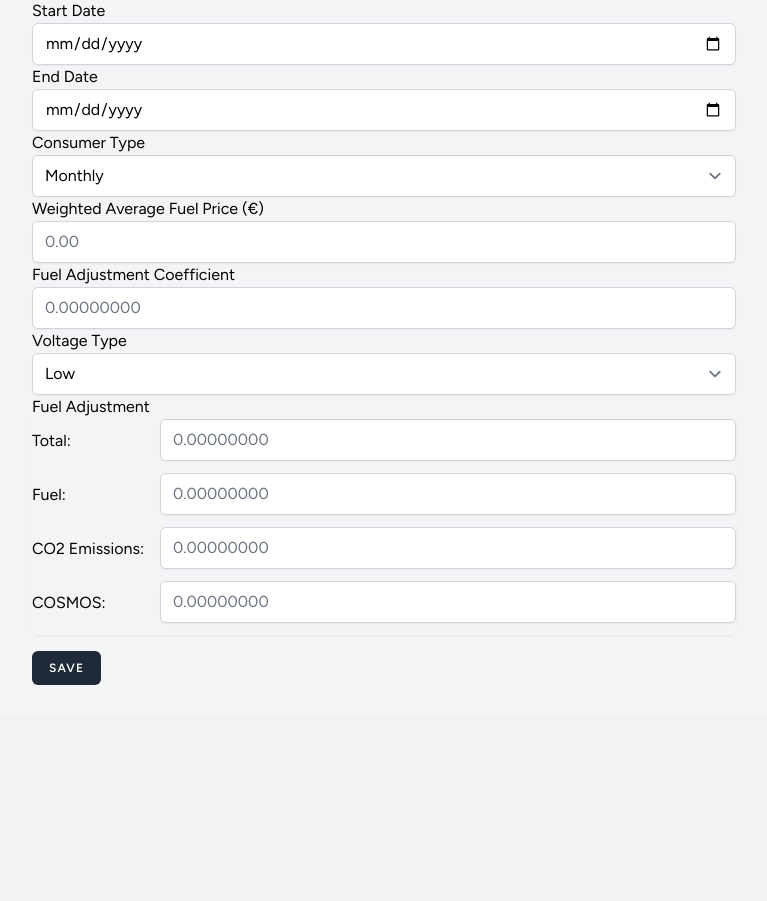
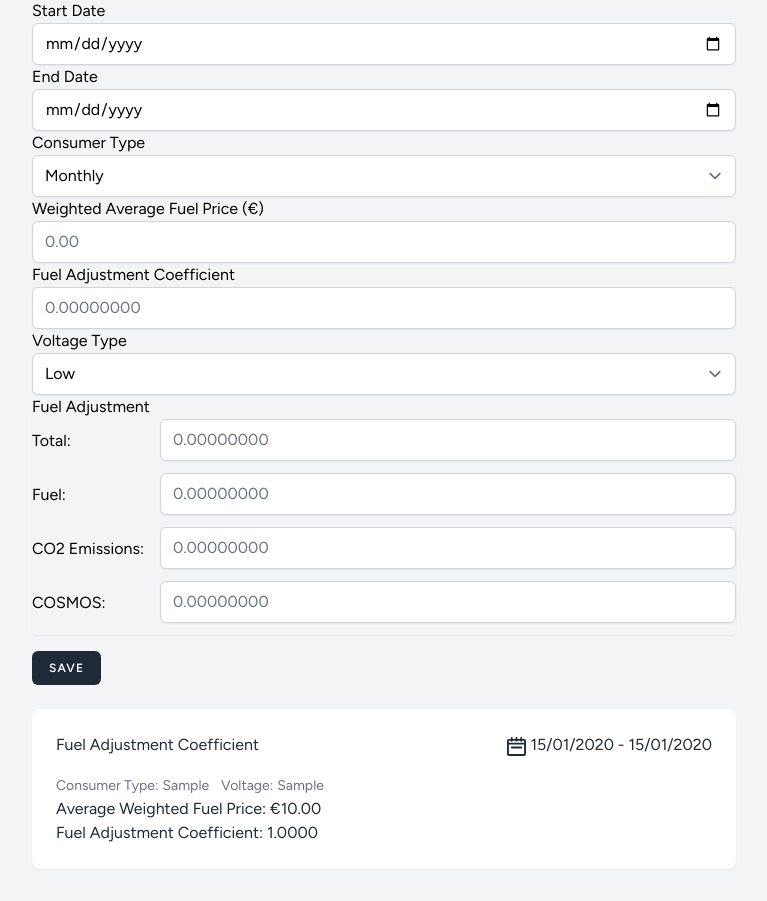
Before and after one commit to gregcy/eacprice, a Laravel app: page /adjustments in a window 1280 px wide. Shown: the part 98-999 px from the top of the page, without its empty margins (256-1023 px from the left). Before the commit the page ends 783 px from the top, so only its background shows below. Run offline with Laravel 10, Linux system fonts and the light colour scheme; a user stored in the database is signed in; tables that the repository leaves empty hold one stand-in row (values such as "Sample post"); style sheets or scripts are compiled from the project's sources.

Commit message:
Working on display of Adjustments

```diff
--- a/app/Http/Controllers/FuelPriceAdjustmentController.php
+++ b/app/Http/Controllers/FuelPriceAdjustmentController.php
@@ -14,7 +14,12 @@ class FuelPriceAdjustmentController extends Controller
      */
     public function index():View
     {
-        return view('fuel-price-adjustment.index');
+        return view(
+            'fuel-price-adjustment.index',
+            [
+                'fuelAdjustments' => FuelPriceAdjustment::with('user')->latest()->paginate(10),
+            ]
+        );
     }
 
     /**
@@ -32,10 +37,18 @@ class FuelPriceAdjustmentController extends Controller
     {
         $validated = $request->validate(
             [
-                'voltage-type' => 'required',
+                'start_date' => 'required|date',
+                'end_date' => 'required|date|after:start-date',
+                'consumer_type' => 'required',
+                'weighted_average_fuel_price' => 'required|numeric',
+                'fuel_adjustment_coefficient' => 'required|numeric',
+                'voltage_type' => 'required',
+                'total' => 'required|numeric',
+                'fuel' => 'required|numeric',
+                'co2_emissions' => 'required|numeric',
+                'cosmos' => 'required|numeric',
             ]
         );
-
         $request->user()->fuelPriceAdjustments()->create($validated);
         return redirect('/adjustments');
     }
--- a/app/Models/FuelPriceAdjustment.php
+++ b/app/Models/FuelPriceAdjustment.php
@@ -4,8 +4,27 @@ namespace App\Models;
 
 use Illuminate\Database\Eloquent\Factories\HasFactory;
 use Illuminate\Database\Eloquent\Model;
+use Illuminate\Database\Eloquent\Relations\BelongsTo;
 
 class FuelPriceAdjustment extends Model
 {
     use HasFactory;
+
+    protected $fillable = [
+        'start_date',
+        'end_date',
+        'consumer_type',
+        'weighted_average_fuel_price',
+        'fuel_adjustment_coefficient',
+        'voltage_type',
+        'total',
+        'fuel',
+        'co2_emissions',
+        'cosmos',
+    ];
+
+    public function user(): BelongsTo
+    {
+        return $this->belongsTo(User::class);
+    }
 }
--- a/resources/views/fuel-price-adjustment/index.blade.php
+++ b/resources/views/fuel-price-adjustment/index.blade.php
@@ -2,43 +2,41 @@
     <div class="max-w-3xl mx-auto p-4 sm:p-6 lg:p-8">
         <form method="POST" action="{{ route('adjustments.store') }}">
             @csrf
-            <label for="start-date">{{ __('Start Date') }}</label>
+            <label for="start_date">{{ __('Start Date') }}</label>
             <input type="date"
-                name="start-date"
+                name="start_date"
                 class="block w-full border-gray-300 focus:border-indigo-300 focus:ring focus:ring-indigo-200 focus:ring-opacity-50 rounded-md shadow-sm"
             />
-            <label for="end-date">{{ __('End Date') }}</label>
+            <label for="end_date">{{ __('End Date') }}</label>
             <input type="date"
-                name="end-date"
+                name="end_date"
                 class="block w-full border-gray-300 focus:border-indigo-300 focus:ring focus:ring-indigo-200 focus:ring-opacity-50 rounded-md shadow-sm"
             />
-            <label for="consumer-type">{{ __('Consumer Type') }}</label>
-            <select name="consumer-type"
-                class="block w-full border-gray-300 focus:border-indigo-300 focus:ring focus:ring-indigo-200 focus:ring-opacity-50 rounded-md shadow-sm"
-            >
+            <label for="consumer_type">{{ __('Consumer Type') }}</label>
+            <select name="consumer_type"class="block w-full border-gray-300 focus:border-indigo-300 focus:ring focus:ring-indigo-200 focus:ring-opacity-50 rounded-md shadow-sm">
                 <option value="monthly">{{ __('Monthly') }}</option>
-                <option value="bi-monthly">{{ __('Bi-Monthly') }}</option>
+                <option value="bi_monthly">{{ __('Bi-Monthly') }}</option>
             </select>
-            <label for="weighted-average-fuel-price">{{ __('Weighted Average Fuel Price  (€)') }}</label>
+            <label for="weighted_average_fuel_price">{{ __('Weighted Average Fuel Price  (€)') }}</label>
             <input type="number"
-                name="weighted-average-fuel-price"
+                name="weighted_average_fuel_price"
                 step="0.01"
                 min="0"
                 placeholder="0.00"
                 class="block w-full border-gray-300 focus:border-indigo-300 focus:ring focus:ring-indigo-200 focus:ring-opacity-50 rounded-md shadow-sm"
                 >
-            <label for="Fuel Adjustment Coefficient">{{ __('Fuel Adjustment Coefficient') }}</label>
+            <label for="fuel_adjustment_coefficient">{{ __('Fuel Adjustment Coefficient') }}</label>
             <input type="number"
-                name="Fuel Adjustment Coefficient"
+                name="fuel_adjustment_coefficient"
                 step = "0.00000001"
                 min="0"
                 placeholder="0.00000000"
                 class="block w-full border-gray-300 focus:border-indigo-300 focus:ring focus:ring-indigo-200 focus:ring-opacity-50 rounded-md shadow-sm"
                 >
-            <label for="voltage-type">{{ __('Voltage Type') }}</label>
-            <select name="voltage-type"
+            <label for="voltage_type">{{ __('Voltage Type') }}</label>
+            <select name="voltage_type"
                 class="block w-full border-gray-300 focus:border-indigo-300 focus:ring focus:ring-indigo-200 focus:ring-opacity-50 rounded-md shadow-sm"
-            >
+                >
                 <option value="low">{{ __('Low') }}</option>
                 <option value="medium">{{ __('Medium') }}</option>
                 <option value="high">{{ __('High') }}</option>
@@ -54,7 +52,7 @@
                         min="0"
                         placeholder="0.00000000"
                         class="inline-block grow border-gray-300 focus:border-indigo-300 focus:ring focus:ring-indigo-200 focus:ring-opacity-50 rounded-md shadow-sm"
-                        >
+                        />
                 </div>
                 <div class="flex w-full pb-3">
                     <label for="fuel" class="inline w-32 align-middle pt-2.5 pr-2.5">{{ __('Fuel:') }}</label>
@@ -64,17 +62,17 @@
                         min="0"
                         placeholder="0.00000000"
                         class="inline-block grow border-gray-300 focus:border-indigo-300 focus:ring focus:ring-indigo-200 focus:ring-opacity-50 rounded-md shadow-sm"
-                        >
+                        />
                 </div>
                 <div class="flex w-full pb-3">
-                    <label for="co2-emissions" class="inline w-32 align-middle pt-2.5 pr-2.5">{{ __('CO2 Emissions:') }}</label>
+                    <label for="co2_emissions" class="inline w-32 align-middle pt-2.5 pr-2.5">{{ __('CO2 Emissions:') }}</label>
                     <input type="number"
-                        name="co2-emissions"
+                        name="co2_emissions"
                         step="0.00000001"
                         min="0"
                         placeholder="0.00000000"
                         class="inline-block grow border-gray-300 focus:border-indigo-300 focus:ring focus:ring-indigo-200 focus:ring-opacity-50 rounded-md shadow-sm"
-                        >
+                        />
                 </div>
                 <div class="flex w-full pb-3">
                     <label for="cosmos" class="inline w-32 align-middle pt-2.5 pr-2.5">{{ __('COSMOS:') }}</label>
@@ -84,11 +82,60 @@
                         min="0"
                         placeholder="0.00000000"
                         class="inline-block grow border-gray-300 focus:border-indigo-300 focus:ring focus:ring-indigo-200 focus:ring-opacity-50 rounded-md shadow-sm"
-                        >
+                        />
                 </div>
             </fieldset>
-            <x-input-error :messages="$errors->get('message')" class="mt-2" />
+            @if ($errors->any())
+                <div class="block p-2 text-red-800 bg-opacity-30 bg-red-300 w-full border-red-500 focus:border-red-700 focus:ring focus:ring-red-300 focus:ring-opacity-50 rounded-md shadow-sm">
+                    <ul>
+                        @foreach ($errors->all() as $error)
+                            <li>{{ $error }}</li>
+                        @endforeach
+                    </ul>
+                </div>
+            @endif
             <x-primary-button class="mt-4">{{ __('Save') }}</x-primary-button>
         </form>
+        <div class="mt-6 bg-white shadow-sm rounded-lg divide-y">
+            @foreach ($fuelAdjustments as $fuelAdjustment)
+                <div class="p-6 flex space-x-2">
+                    <div class="flex-1">
+                        <div class="pb-4 flex justify-between items-center">
+                            <div>
+                                <span class="text-gray-800"> {{__('Fuel Adjustment Coefficient') }}</span>
+                            </div>
+                            <div>
+                                <svg class="inline w-[19px] h-[19px] text-gray-800 dark:text-white" aria-hidden="true" xmlns="http://www.w3.org/2000/svg" fill="none" viewBox="0 0 20 20">
+                                    <path stroke="currentColor" stroke-linecap="round" stroke-linejoin="round" stroke-width="2" d="M5 1v3m5-3v3m5-3v3M1 7h18M5 11h10M2 3h16a1 1 0 0 1 1 1v14a1 1 0 0 1-1 1H2a1 1 0 0 1-1-1V4a1 1 0 0 1 1-1Z"/>
+                                </svg>
+                                <span class="inline text-gray-800">{{ date('d/m/Y', strtotime($fuelAdjustment->start_date)) }} - {{ date('d/m/Y', strtotime($fuelAdjustment->end_date)) }}</span>
+                            </div>
+                        </div>
+                        <div class="flex justify-start items-center">
+                            <div>
+                                <span class="text-gray-500 text-sm"> {{__('Consumer Type:') }}</span>
+                                <span class="inline text-gray-500 text-sm">{{ ucfirst(__($fuelAdjustment->consumer_type)) }}</span>
+                            </div>
+                            <div>
+                                <span class="pl-3 text-gray-500 text-sm"> {{__('Voltage:') }}</span>
+                                <span class="inline text-gray-500 text-sm">{{ ucfirst(__($fuelAdjustment->voltage_type)) }}</span>
+                            </div>
+                        </div>
+                        <div class="flex justify-start items-center divide-y">
+                            <div>
+                                <span class="text-gray-800"> {{__('Average Weighted Fuel Price:') }}</span>
+                                <span class="inline text-gray-800">€{{ number_format($fuelAdjustment->weighted_average_fuel_price, 2) }}</span>
+                            </div>
+                        </div>
+                        <div class="flex justify-start items-center">
+                            <div>
+                                <span class="text-gray-800"> {{__('Fuel Adjustment Coefficient:') }}</span>
+                                <span class="inline text-gray-800">{{ $fuelAdjustment->fuel_adjustment_coefficient }}</span>
+                            </div>
+                        </div>
+                    </div>
+                </div>
+            @endforeach
+        </div>
     </div>
 </x-app-layout>
```
Also changed, not shown: database/migrations/2023_06_25_000000_create_fuel_price_adjustments_table.php.
